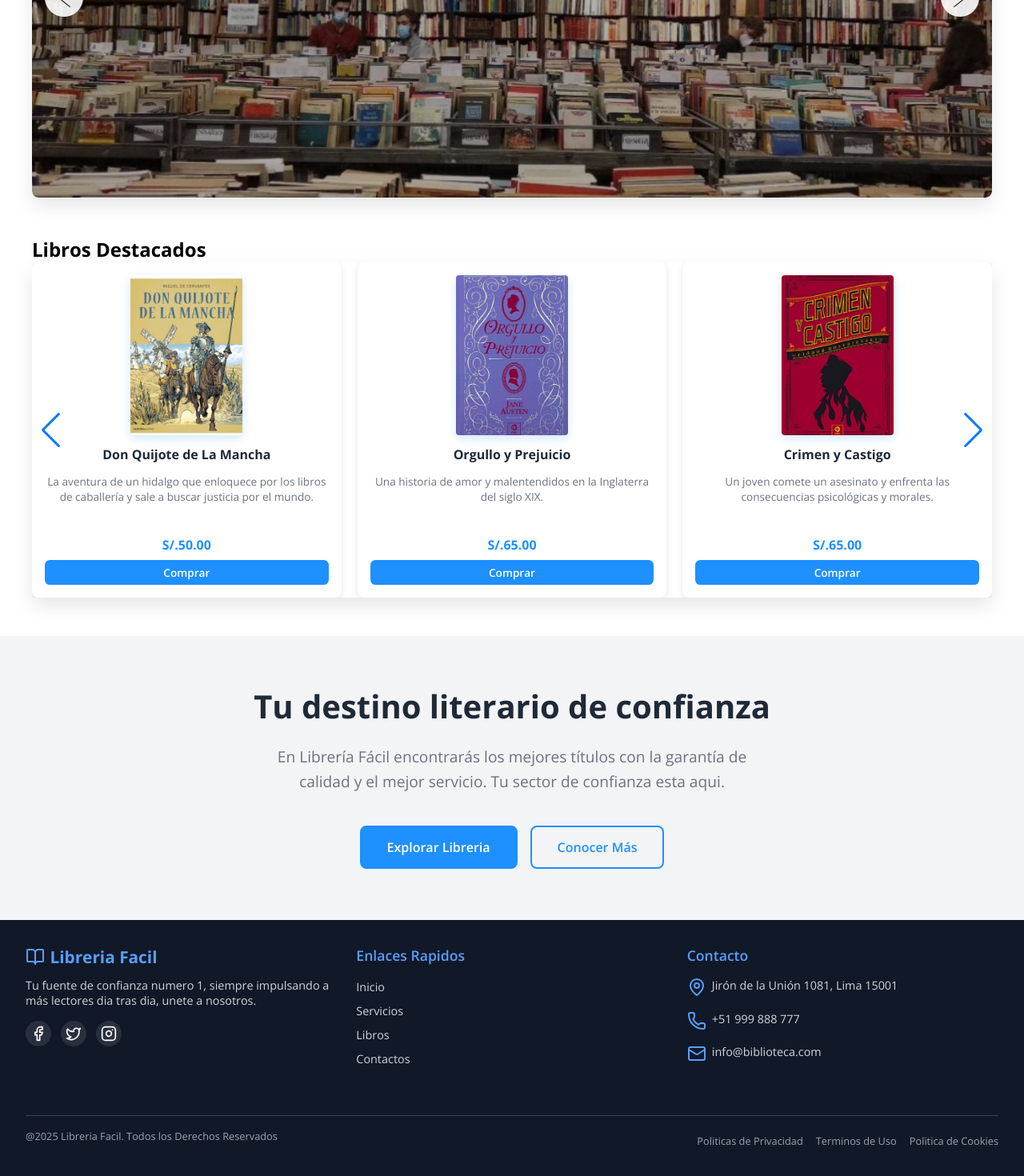
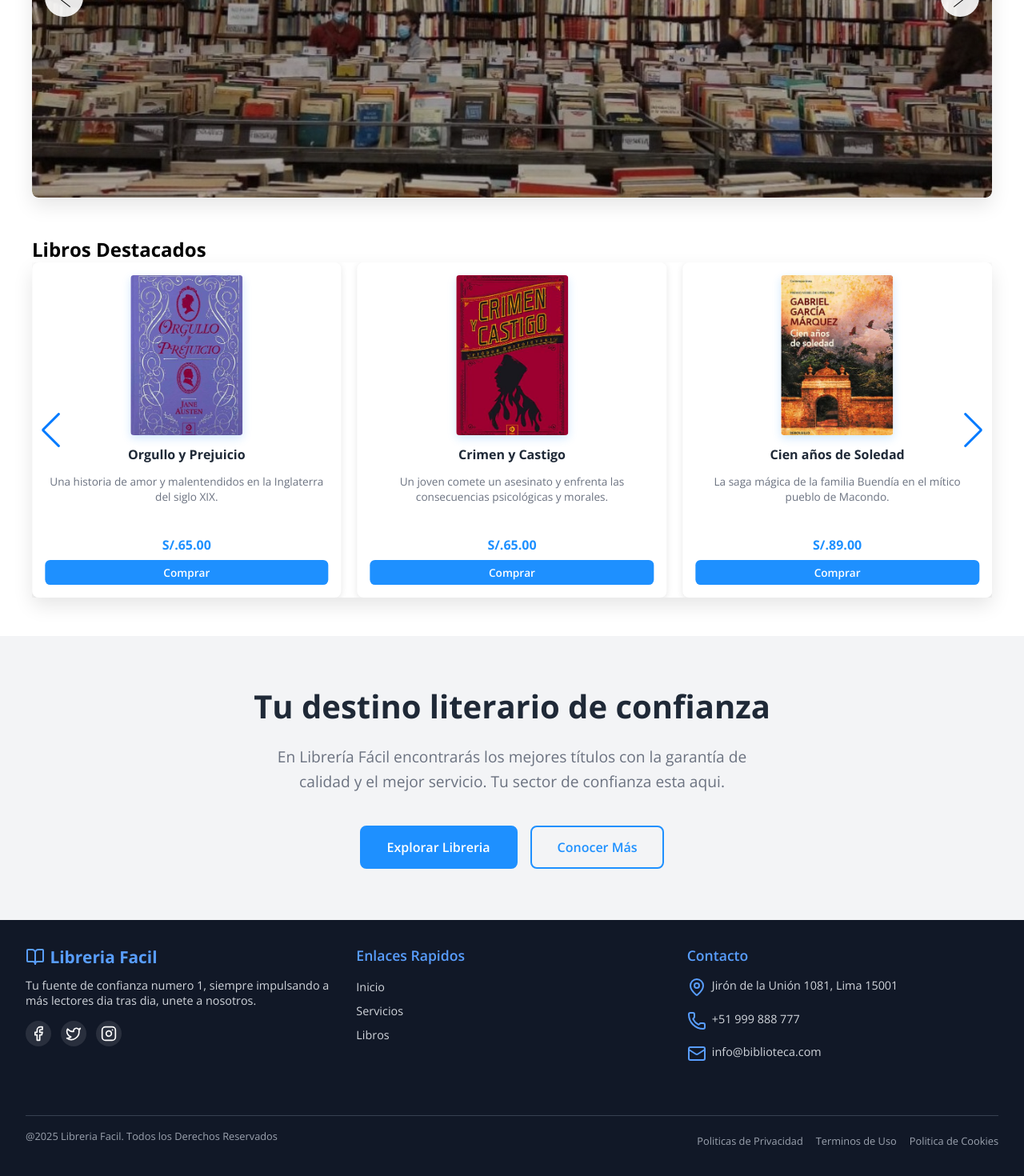
Before and after one commit to gerald-gv/libreriafacil, a React (Create React App) app: page / in a window 1280 px wide. Shown: the part 404-1874 px from the top of the page at 80% size. Built offline with nearby package versions, Linux system fonts and the light colour scheme.

Commit message:
ScrolTop y autoplay

```diff
--- a/src/componente-reutlizable/SliderLibros.js
+++ b/src/componente-reutlizable/SliderLibros.js
@@ -1,6 +1,6 @@
 import React from "react";
 import { Swiper, SwiperSlide } from 'swiper/react';
-import { Navigation } from "swiper/modules";
+import { Navigation, Autoplay } from "swiper/modules";
 import "swiper/css";
 import "swiper/css/navigation";
 import "../estilos/principal.css";
@@ -10,9 +10,13 @@ const SliderLibros = ({ libros = []}) =>{
     return (
         <section className="slider-libros">
             <Swiper
-                modules={[Navigation]}
+                modules={[Navigation, Autoplay]}
                 loop={true}
                 navigation={true}
+                autoplay={{
+                    delay: 3000,
+                    disableOnInteraction: false,
+                }}
                 breakpoints={{
                     320:{
                         slidesPerView: 2,
--- a/src/elementos/Footer.js
+++ b/src/elementos/Footer.js
@@ -5,9 +5,8 @@ import "../estilos/principal.css";
 
 const enlacesRapidos = [
     {label: "Inicio",    path: "/"},
-    {label: "Servicios", path: "/"},
+    {label: "Servicios", path: "/servicios"},
     {label: "Libros",    path: "/"},
-    {label: "Contactos", path: "/"},
 ]
 
 const datosContacto = [
@@ -30,6 +29,12 @@ const enlacesLegales = [
     {path: "/", texto: "Terminos de Uso"},
     {path: "/", texto: "Politica de Cookies"}
 ]
+
+const scrollTop = () =>{
+    window.scrollTo({
+        top: 0,
+    })
+}
 
 const Footer = () => {
   return (
@@ -54,7 +59,7 @@ const Footer = () => {
                     <ul className="enlaces">
                         {enlacesRapidos.map((enlace, index)=>(
                             <li key={index}>
-                                <Link to ={enlace.path}>{enlace.label}</Link>
+                                <Link to ={enlace.path} onClick={scrollTop}>{enlace.label} </Link>
                             </li>
                         ))}
                     </ul>
--- a/src/elementos/NavMenu.js
+++ b/src/elementos/NavMenu.js
@@ -6,7 +6,7 @@ import Menu from "../imagenes/menu.png";
 
 const NavMenu = () => {
     //Utiliza lo puesto en el UsuarioContext.js
-    const {usuario, setUsuario} =useContext(UsuarioContext)
+    const {usuario, setUsuario} = useContext(UsuarioContext)
     const Navegar = useNavigate();
 
     const handleLogout = () =>{
```
